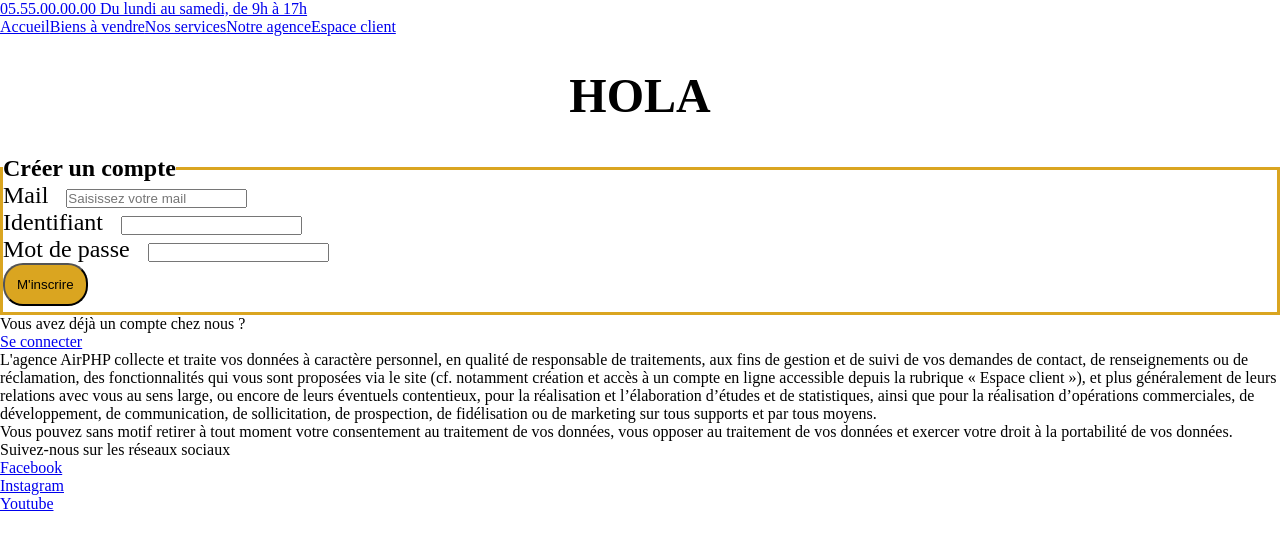
After one commit to AmandaHPrieto/204, a PHP site: page /pages/inscription.html in a window 1280 px wide. The commit adds this page. Shown: the top 550 px of the page. Run offline with PHP 8.4, Linux system fonts and the light colour scheme.

Commit message:
ajout de partie css
réorganisation css

```diff
--- a/Projet_UEL204/assets/styles.css
+++ b/Projet_UEL204/assets/styles.css
@@ -6,8 +6,11 @@
   box-sizing: border-box;
 }
 
-/*commun*/
-
+/*************COMMUNS*************/
+/*éléments communs*/
+html {
+  scroll-behavior: smooth;
+}
 
 h1{
   margin: 2rem;
@@ -15,7 +18,11 @@ text-align: center;
 font-size: 3rem;
 }
 
+ul {
+  list-style: none inside none;
+}
 
+/*structure*/
 .row {
   display: flex;
   flex-direction: row;
@@ -26,12 +33,28 @@ font-size: 3rem;
   justify-content: space-around;
 }
 
-
 .space {
   justify-content: space-between;
 }
 
-/*formulaire*/
+.align-center {
+    align-items: center;
+}
+
+.justify-center {
+    justify-content: center;
+}
+
+/*menu*/
+
+
+
+
+
+/*footer*/
+
+
+/*************PAGE RECHERCHE FORMULAIRE*************/
 
 .form {
 max-width: 75%;
@@ -79,3 +102,5 @@ padding-right: 2rem;
   background-color:goldenrod;
 
 }
+
+/*************PAGE INSCRIPTION*************/
--- /dev/null
+++ b/Projet_UEL204/pages/inscription.html
@@ -0,0 +1,119 @@
+<!DOCTYPE html>
+<html lang="fr">
+	<head>
+		<meta charset="utf-8">
+		<meta name="viewport" content="width=device-width">
+		<title>Page d'inscription</title>
+		<link rel="stylesheet" type="text/css" href="../assets/styles.css">
+	</head>
+
+<body>
+
+	<header>
+
+     	<div class="">
+
+            <nav id="header-nav">
+                <ul class="row justify-end align-center">
+                    <li class="header-nav-item">
+                        <a href="#" class="header-nav-link header-nav-link-coordinates" title="Téléphonez-nous">
+                            <span>05.55.00.00.00</span>
+                            <span>Du lundi au samedi, de 9h à 17h</span>
+                        </a>
+                    </li>
+                </ul>
+            </nav><!-- eof header-nav -->
+		</div><!-- eof .row -->
+
+        <nav id="main-nav">
+            <ul class="row nowrap">
+                <li class="main-nav-item">
+                    <a href="#" class="main-nav-link" title="Séjours">Accueil</a>
+                </li>
+
+                <li class="main-nav-item">
+                    <a href="#" class="main-nav-link" title="Circuits">Biens à vendre</a>
+                </li>
+
+                <li class="main-nav-item">
+                    <a href="#" class="main-nav-link" title="Réservations">Nos services</a>
+                </li>
+
+                <li class="main-nav-item">
+                    <a href="#" class="main-nav-link" title="Notre agence">Notre agence</a>
+                </li>
+                <li class="main-nav-item">
+                    <a href="#" class="main-nav-link" title="Créez votre voyage">Espace client</a>
+                </li>
+            </ul>
+         </nav><!-- eof .main-nav -->
+	</header><!-- eof .header -->
+
+     <h1>HOLA</h1>
+
+	<section class="section-inscription">
+
+        <form action="#" method="POST" class="">
+                <fieldset>
+                    <legend class="inscription-form-legend">Créer un compte </legend>
+
+                    <p class="inscription-form-item">
+                        <label class="inscription-form-label" for="user-mail">Mail</label>
+                        <input class="inscription-form-input" type="email" name="user-mail" id="user-mail" required placeholder="Saisissez votre mail">
+                    </p>
+                    <p class="inscription-form-item">
+                        <label class="inscription-form-label" for="user-id">Identifiant</label>
+                        <input class="inscription-form-input" type="text" name="user-id" id="user-id" required>
+                    </p>
+                    <p class="inscription-form-item">
+                        <label class="inscription-form-label" for="user-password">Mot de passe</label>
+                        <input class="inscription-form-input" type="password" name="user-password" id="user-password" required>
+                    </p>
+                    <p class="inscription-form-item">
+                        <input class="inscription-form-submit button" type="submit" value="M'inscrire">
+                    </p>
+
+                </fieldset>
+
+            </form>
+
+            <div id="#compte-existant">
+                <p>Vous avez déjà un compte chez nous ?</p>
+                <a href="#" title="J'accède à la page de connexion.">Se connecter</a>
+            </div>
+    </section><!-- eof .section-inscription -->
+
+    <section class="mentions-legales">
+        <p>L'agence AirPHP collecte et traite vos données à caractère personnel, en qualité de responsable de traitements, aux fins de gestion et de suivi de vos demandes de contact, de renseignements ou de réclamation, des fonctionnalités qui vous sont proposées via le site (cf. notamment création et accès à un compte en ligne accessible depuis la rubrique « Espace client »), et plus généralement de leurs relations avec vous au sens large, ou encore de leurs éventuels contentieux, pour la réalisation et l’élaboration d’études et de statistiques, ainsi que pour la réalisation d’opérations commerciales, de développement, de communication, de sollicitation, de prospection, de fidélisation ou de marketing sur tous supports et par tous moyens.</p>
+        <p>Vous pouvez sans motif retirer à tout moment votre consentement au traitement de vos données, vous opposer au traitement de vos données et exercer votre droit à la portabilité de vos données.</p>
+    </section>
+
+    <footer>
+
+            <div class="">
+
+            <p class="">Suivez-nous sur les réseaux sociaux</p>
+
+            <ul class="">
+                <li>
+                    <a class="" href="#" target="_blank" rel="nofollow" title="Nous suivre sur Facebook"> Facebook
+                    </a>
+                </li>
+                <li>
+                    <a class="" href="#" target="_blank" rel="nofollow" title="Nous suivre sur Instagram"> Instagram
+                    </a>
+                </li>
+                <li>
+                    <a class="" href="#" target="_blank" rel="nofollow" title="Nous suivre sur Youtube"> Youtube
+                    </a>
+                </li>
+            </ul>
+        </div><!-- eof .row -->
+
+
+    </footer><!-- eof #footer -->
+
+
+
+</body>
+</html>
```
